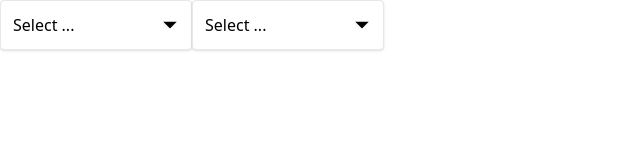
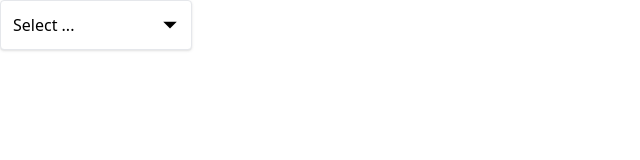
Before and after one commit to Harounted/Udemy-react-comps, a React (Create React App) app: page / in a window 1280 px wide. Shown: the top 160 px of the page, without its empty margins (0-640 px from the left). Built offline with nearby package versions, Linux system fonts and the light colour scheme.

Commit message:
finalize dropdown

```diff
--- a/src/App.js
+++ b/src/App.js
@@ -15,7 +15,6 @@
   return (
     <div className="flex">
       <DropDown options={options} value={selection} onChange={handleSelect} />
-      <DropDown options={options} value={selection} onChange={handleSelect} />
     </div>
   );
 }
--- a/src/components/DropDown.js
+++ b/src/components/DropDown.js
@@ -1,9 +1,28 @@
-import { useState } from "react";
+import { useState, useEffect, useRef } from "react";
 import { GoTriangleDown } from "react-icons/go";
 import Panel from "./Panel";
 
 function DropDown({ options, value, onChange }) {
   const [isOpen, setIsOpen] = useState(false);
+  const divEl = useRef();
+
+  useEffect(() => {
+    const handler = (event) => {
+      if (!divEl.current) {
+        return;
+      }
+      if (!divEl.current.contains(event.target)) {
+        setIsOpen(false);
+      }
+    };
+
+    document.addEventListener("click", handler, true);
+
+    return () => {
+      document.removeEventListener("click", handler);
+    };
+  }, []);
+
   const handleOptionClick = (option) => {
     setIsOpen(false);
     onChange(option);
@@ -21,7 +40,7 @@
   });
 
   return (
-    <div className="w-48 relative">
+    <div ref={divEl} className="w-48 relative">
       <Panel
         className="flex justify-between items-center cursor-pointer"
         onClick={() => {
```
